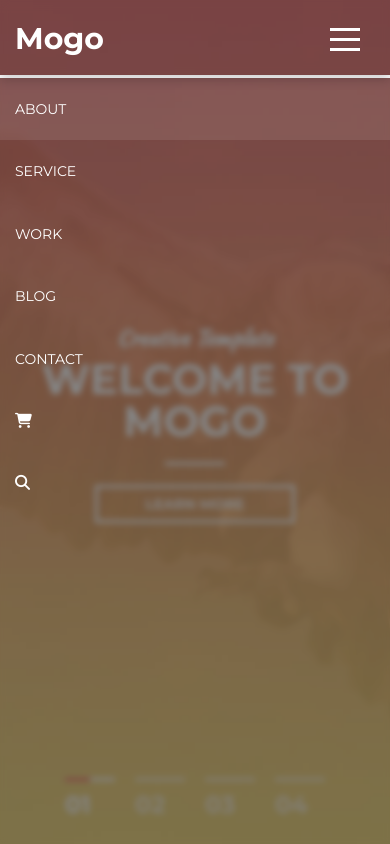
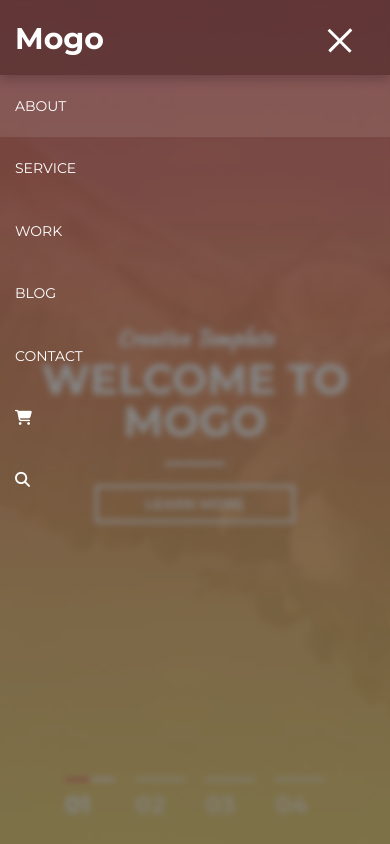
Before and after one commit to Sheffchenk0/mogo, a plain HTML site: page index.html in a window 390 px wide. Both pictures are taken after a click on the element 345 px from the left and 39 px from the top of the page. Shown: the top 844 px of the page. Drawn offline with nearby package versions, Linux system fonts and the light colour scheme.

Commit message:
add animation  + fix

```diff
--- a/assets/css/style.css
+++ b/assets/css/style.css
@@ -194,8 +194,8 @@ input:focus {
     transform: translateY(-50%);
     right: 15px;
     z-index: 1;
-    width: 30px;
-    height: 30px;
+    width: 31px;
+    padding: 11px 0;
     display: none;
 }
 
@@ -210,17 +210,33 @@ input:focus {
     left: 0;
     bottom: 0;
     margin: auto;
+    transition: background .15s linear;
+}
+
+.nav-toggle.active .nav-toggle__item {
+    background: none;
+}
+
+.nav-toggle.active .nav-toggle__item::before {
+    transform-origin: left top;
+    transform: rotate(45deg) translateX(1px);
+}
+
+.nav-toggle.active .nav-toggle__item::after {
+    transform-origin: left bottom;
+    transform: rotate(-45deg) translateX(0px) translateY(2px);
 }
 
 .nav-toggle__item::before,
 .nav-toggle__item::after {
     content: "";
-    width: 30px;
+    width: 100%;
     height: 3px;
     position: absolute;
     background-color: white;
     left: 0;
     z-index: 1;
+    transition: transform .2s linear;
 }
 
 .nav-toggle__item::before {
@@ -1452,7 +1468,6 @@ input:focus {
         z-index: 1;
         max-height: calc(100vh - 75px);
         overflow: scroll;
-        border-top: 3px solid white;
         backdrop-filter: blur(3px);
         overflow: scroll;
     }
--- a/index.html
+++ b/index.html
@@ -632,12 +632,6 @@
     </footer>
 </body>
 <script>
-    let scroll;
-    scroll = 0;
-    // $(window).scroll(function() {
-    //     scroll = $(document).scrollTop();
-    //     $('.nav.mobile').css('transform', 'translateY(' + (scroll - screen.height) + 'px)');
-    // });
     window.addEventListener('resize', () => {
         handler2();
     });
@@ -649,8 +643,9 @@
         $("body").css("overflow", "hidden");
         // $('.nav').css('backdrop-filter', 'blur(9px)');
         $('.nav').css('background-color', 'rgba(0, 0, 0, 0.48)');
-        $('.header').css('background-color', 'rgba(0, 0, 0, 0.48)');
-        $('.header').css('backdrop-filter', 'blur(4px)');
+        $('.header').css('background-color', 'rgba(0, 0, 0, 0.58)');
+        $('.header').css('backdrop-filter', 'blur(7px)');
+        $('.nav-toggle').addClass('active');
         // $('.header-mobile').css('box-shadow', 'none');
         $(this).one("click", handler2);
     }
@@ -664,6 +659,7 @@
         $('.header').css('background-color', 'rgba(0, 0, 0, 0.18)');
         $('.header').css('backdrop-filter', 'blur(3px)');
         $('.header-mobile').css('box-shadow', '0px 5px 8px rgba(0, 0, 0, 0.18)');
+        $('.nav-toggle').removeClass('active');
         $(this).one("click", handler1);
     }
     $(".nav-toggle").one("click", handler1);
```
